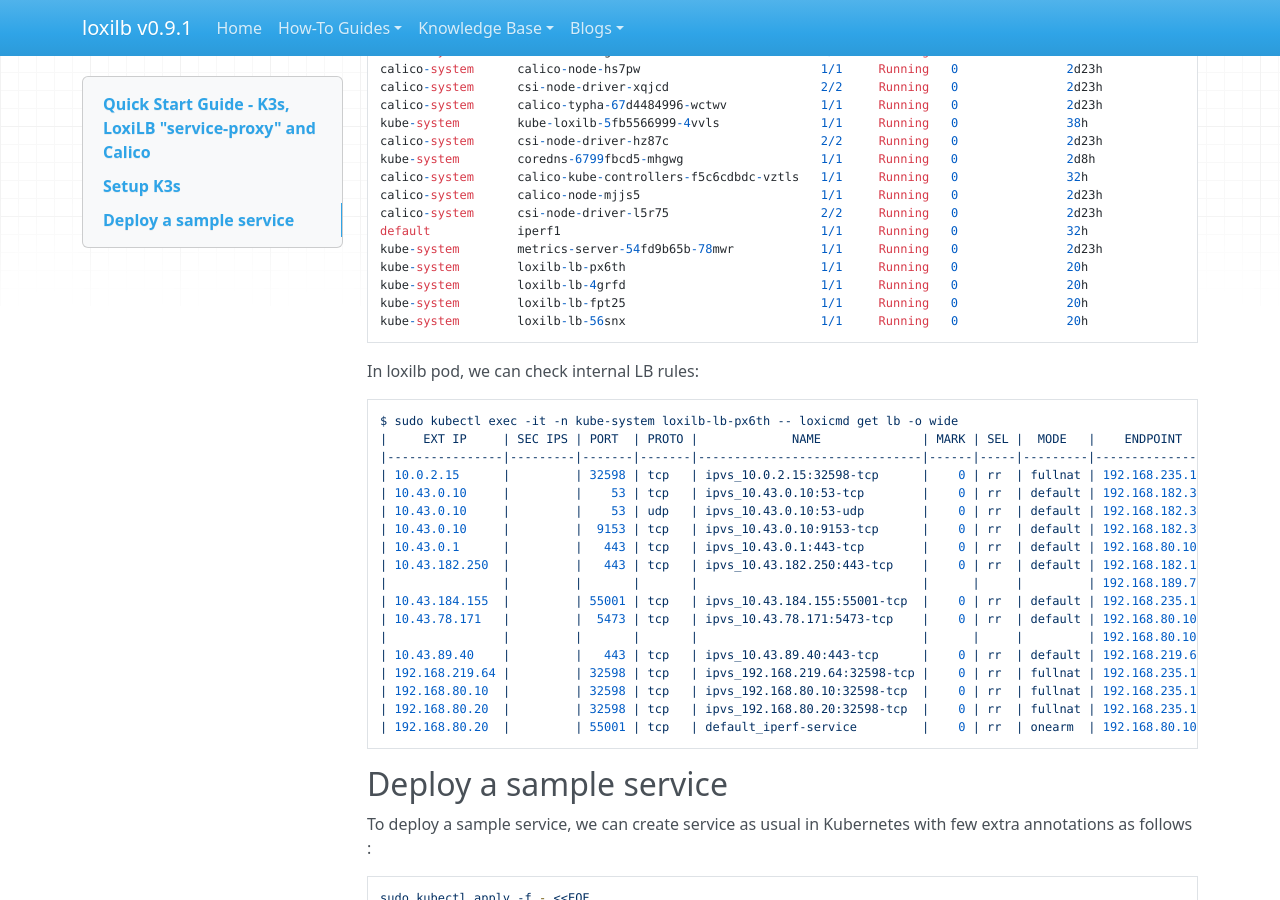
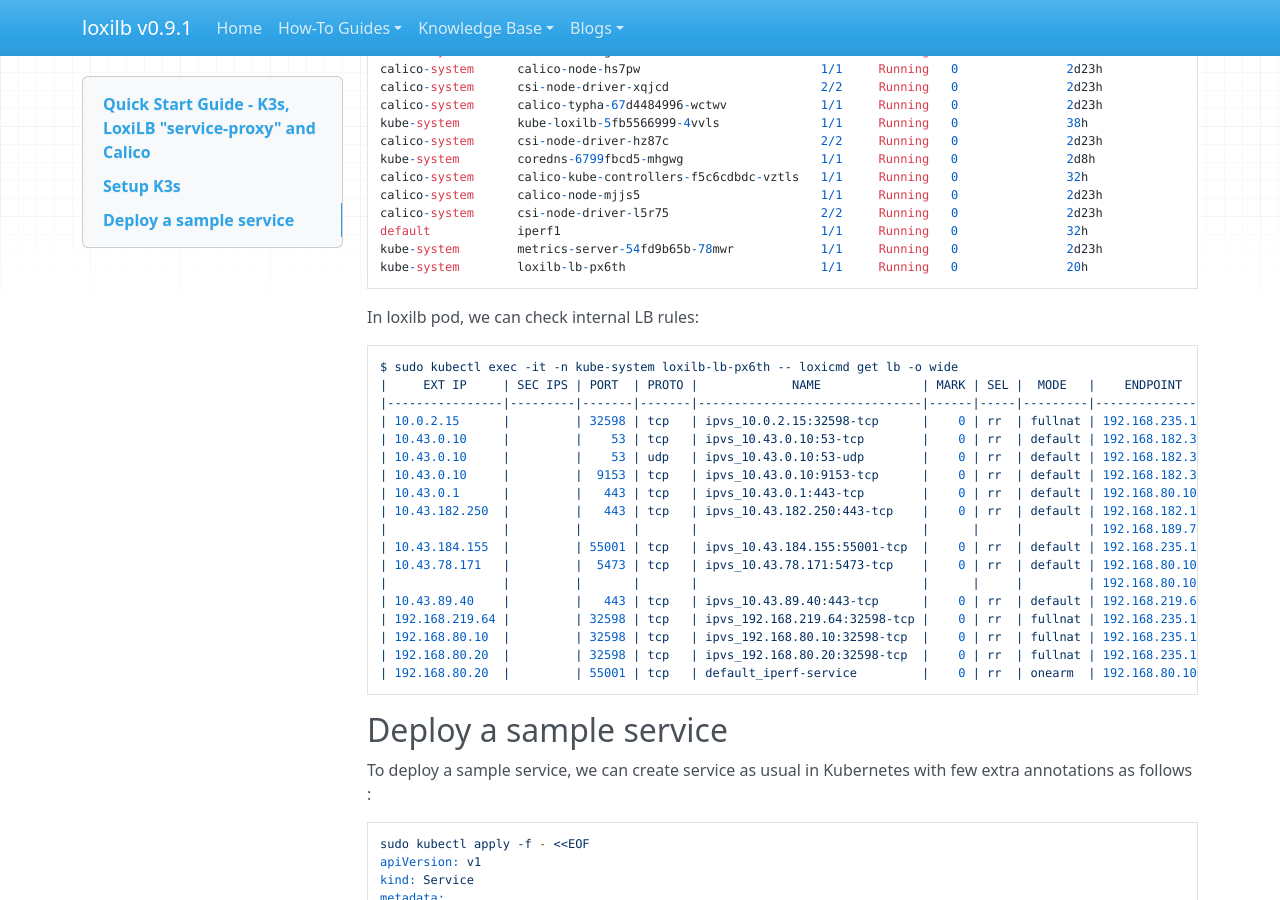
Before and after one commit to loxilb-io/loxilbdocs, an MkDocs documentation site: the page built from docs/service-proxy-calico.md, in a window 1280 px wide and 900 px high, scrolled down 2561 px. Built offline with MkDocs 1.6.1, drawn with Linux system fonts in a browser that asks for light colours; nearby versions of some CDN libraries; some of the changed lines change nothing that is shown; some of the changed text lies outside the part shown.

Commit message:
Update service-proxy-calico.md

````diff
--- a/docs/service-proxy-calico.md
+++ b/docs/service-proxy-calico.md
@@ -67,9 +67,6 @@
 default            iperf1                                    1/1     Running   0               32h
 kube-system        metrics-server-54fd9b65b-78mwr            1/1     Running   0               2d23h
 kube-system        loxilb-lb-px6th                           1/1     Running   0               20h
-kube-system        loxilb-lb-4grfd                           1/1     Running   0               20h
-kube-system        loxilb-lb-fpt25                           1/1     Running   0               20h
-kube-system        loxilb-lb-56snx                           1/1     Running   0               20h
 ```
 In loxilb pod, we can check internal LB rules:
 ```
@@ -156,12 +153,12 @@
 [  1] 2.0000-3.0000 sec   279 MBytes  2.34 Gbits/sec
 
 ## Using node-port
-$ iperf -c 192.168.80.101 -p 31181  -i1 -t10
+$ iperf -c 192.168.80.100 -p 31181  -i1 -t10
 ------------------------------------------------------------
-Client connecting to 192.168.80.101, TCP port 31181
+Client connecting to 192.168.80.100, TCP port 31181
 TCP window size: 85.0 KByte (default)
 ------------------------------------------------------------
-[  1] local 192.168.80.80 port 43208 connected with 192.168.80.101 port 31181
+[  1] local 192.168.80.80 port 43208 connected with 192.168.80.100 port 31181
 [ ID] Interval       Transfer     Bandwidth
 [  1] 0.0000-1.0000 sec   612 MBytes  5.14 Gbits/sec
 [  1] 1.0000-2.0000 sec   598 MBytes  5.02 Gbits/sec
````
